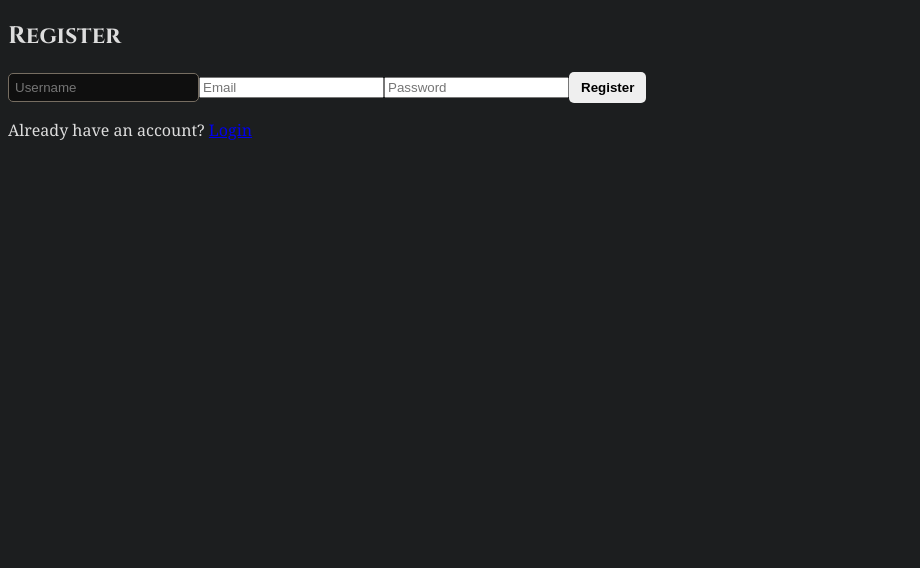
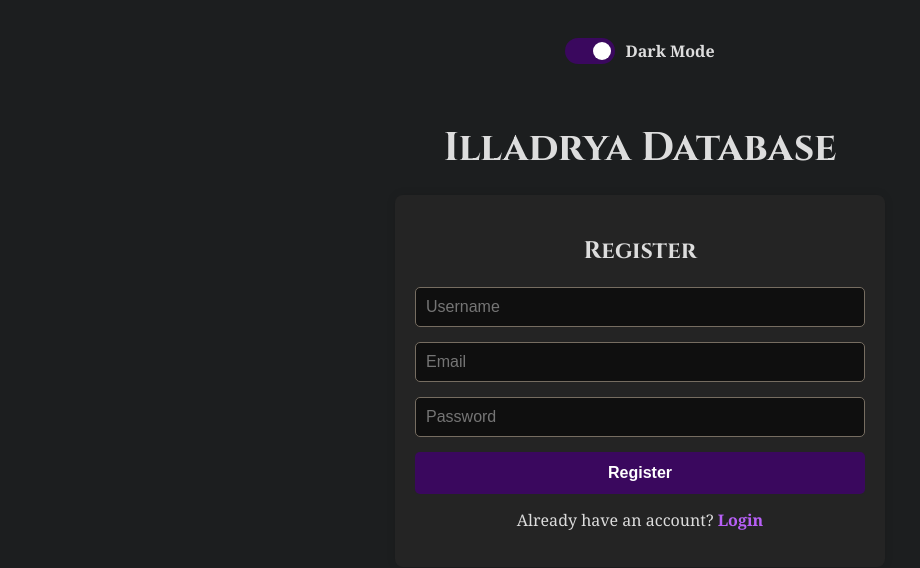
Before and after one commit to SneakinZeekin/illadrya_database, a React (Create React App) app in the folder frontend/: page /register in a window 1280 px wide. Shown: the top 568 px of the page, without its empty margins (0-920 px from the left). Built offline with nearby package versions, Linux system fonts and the light colour scheme.

Commit message:
frontend login/registration added + new home page

```diff
--- a/frontend/src/App.js
+++ b/frontend/src/App.js
@@ -1,5 +1,6 @@
 import React, { useState, useEffect } from "react";
 import { Routes, Route, Navigate } from "react-router-dom";
+import HomePage from "./components/HomePage";
 import SpellList from "./components/SpellList";
 import FeatList from "./components/AdventuringFeatList";
 import LoginPage from "./components/LoginPage";
@@ -37,7 +38,7 @@ function App() {
                     </>
                 ) : (
                     <>
-                        <Route path="/" element={<SpellList />} />
+                        <Route path="/" element={<HomePage />} />
                         <Route path="/spells" element={<SpellList />} />
                         <Route path="/feats" element={<FeatList />} />
                         <Route path="*" element={<Navigate to="/" />} />
--- /dev/null
+++ b/frontend/src/components/HomePage.css
@@ -0,0 +1,33 @@
+.home-container {
+    display: flex;
+    flex-direction: column;
+    align-items: center;
+    text-align: center;
+    padding: 50px;
+}
+
+.home-title {
+    font-size: 32px;
+    font-weight: bold;
+    margin-bottom: 20px;
+}
+
+.nav-buttons {
+    display: flex;
+    gap: 20px;
+    margin-top: 20px;
+}
+
+.nav-buttons button {
+    font-size: 18px;
+    padding: 10px 20px;
+    cursor: pointer;
+    border: none;
+    border-radius: 5px;
+    background-color: var(--button-color);
+    color: var(--button-text);
+}
+
+.nav-buttons button:hover {
+    background-color: var(--button-hover);
+}
--- /dev/null
+++ b/frontend/src/components/HomePage.js
@@ -0,0 +1,32 @@
+import React, { useContext } from "react";
+import { Link } from "react-router-dom";
+import { ThemeContext } from "../ThemeContext";
+import "./HomePage.css";
+
+function HomePage() {
+    const { darkMode, toggleTheme } = useContext(ThemeContext);
+
+    return (
+        <div className="home-container">
+            {/* Dark Mode Toggle */}
+            <div className="theme-toggle">
+                <label className="switch">
+                    <input type="checkbox" checked={darkMode} onChange={toggleTheme} />
+                    <span className="slider round"></span>
+                </label>
+                <span className="theme-label">{darkMode ? "Dark Mode" : "Light Mode"}</span>
+            </div>
+
+            {/* Page Title */}
+            <h1 className="home-title">Illadrya Database</h1>
+
+            {/* Navigation Links */}
+                   <div className="nav-links">
+                    <Link to="/spells" className="nav-link">Spells</Link>
+                    <Link to="/feats" className="nav-link">Adventuring Feats</Link>
+            </div>
+        </div>
+    );
+}
+
+export default HomePage;
--- a/frontend/src/components/LoginPage.js
+++ b/frontend/src/components/LoginPage.js
@@ -1,12 +1,14 @@
-import React, { useState } from "react";
+import React, { useState, useContext } from "react";
 import { useNavigate } from "react-router-dom";
 import axios from "axios";
+import { ThemeContext } from "../ThemeContext";
 
 function LoginPage({ setToken }) {
     const [username, setUsername] = useState("");
     const [password, setPassword] = useState("");
     const [error, setError] = useState("");
     const navigate = useNavigate();
+    const { darkMode, toggleTheme } = useContext(ThemeContext);
 
     const handleLogin = async (e) => {
         e.preventDefault();
@@ -28,33 +30,50 @@ function LoginPage({ setToken }) {
             localStorage.setItem("authToken", token);
             navigate("/");
         } catch (error) {
-            console.error("Login error:", error.response ? error.response.data : error.message);
+            if (error.response) {
+                if (error.response.status === 403) {
+                    setError("Please verify your email before logging in.");
+                } else if (error.response.status === 400) {
                     setError("Invalid username or password.");
+                }
+                else {
+                    setError("An error occurred. Please try again.");
+                }
+            }
         }
     };
 
     return (
+        <div className="auth-page">
+            {/* Dark Mode Toggle */}
+            <div className="theme-toggle">
+                <label className="switch">
+                    <input type="checkbox" checked={darkMode} onChange={toggleTheme} />
+                    <span className="slider round"></span>
+                </label>
+                <span className="theme-label">{darkMode ? "Dark Mode" : "Light Mode"}</span>
+            </div>
+
+            {/* Page Title */}
+            <h1 className="auth-title">Illadrya Database</h1>
+
+            {/* Login Form */}
             <div className="auth-container">
                 <h2>Login</h2>
                 {error && <p className="error-message">{error}</p>}
-            <form onSubmit={handleLogin}>
-                <input
-                    type="text"
-                    placeholder="Username"
-                    value={username}
-                    onChange={(e) => setUsername(e.target.value)}
-                    required
-                />
-                <input
-                    type="password"
-                    placeholder="Password"
-                    value={password}
-                    onChange={(e) => setPassword(e.target.value)}
-                    required
-                />
+                <form onSubmit={handleLogin} className="vertical-form">
+                    <div className="input-group">
+                        <input type="text" placeholder="Username" value={username} onChange={(e) => setUsername(e.target.value)} required />
+                    </div>
+
+                    <div className="input-group">
+                        <input type="password" placeholder="Password" value={password} onChange={(e) => setPassword(e.target.value)} required />
+                    </div>
+
                     <button type="submit">Login</button>
                 </form>
-            <p>Don't have an account? <a href="/register">Register</a></p>
+                <p className="auth-links">Don't have an account? <a href="/register">Register</a></p>
+            </div>
         </div>
     );
 }
--- /dev/null
+++ b/frontend/src/components/RegisterPage.css
@@ -0,0 +1,12 @@
+.error-message-reg {
+    color: red;
+    font-size: 14px;
+    background: var(--card-background);
+    padding: 0px;
+    text-align: left;
+    margin-top: 0px;
+    margin-bottom: 5px;
+    margin-left: 3px;
+    line-height: 0;
+    font-weight: bold;
+  }
--- a/frontend/src/components/RegisterPage.js
+++ b/frontend/src/components/RegisterPage.js
@@ -1,19 +1,104 @@
-import React, { useState } from "react";
+import React, { useState, useContext } from "react";
 import { useNavigate } from "react-router-dom";
 import axios from "axios";
+import { ThemeContext } from "../ThemeContext";
+import "./RegisterPage.css";
 
 function RegisterPage() {
     const [username, setUsername] = useState("");
     const [email, setEmail] = useState("");
     const [password, setPassword] = useState("");
+    const [usernameAvailable, setUsernameAvailable] = useState(null);
+    const [usernameExists, setUsernameExists] = useState(null);
+    const [usernameLength, setUsernameLength] = useState(null);
+    const [emailAvailable, setEmailAvailable] = useState(null);
+    const [emailExists, setEmailExists] = useState(false);
+    const [passwordValid, setPasswordValid] = useState(null);
     const [error, setError] = useState("");
     const [success, setSuccess] = useState("");
     const navigate = useNavigate();
+    const { darkMode, toggleTheme } = useContext(ThemeContext);
+
+    const checkUsername = async (value) => {
+        setUsername(value);
+        setUsernameExists(false);
+
+        if (value.trim() === "") {
+            setUsernameAvailable(null);
+            setUsernameLength(null);
+            return;
+        }
+
+        if (value.length < 4) {
+            setUsernameAvailable(false);
+            setUsernameLength(false);
+            return;
+        } else {
+            setUsernameLength(true);
+        }
+
+        try {
+            const response = await axios.get(`${process.env.REACT_APP_API_URL}/auth/check-username/?username=${value}`);
+            setUsernameAvailable(response.data.available);
+            if (!response.data.available) {
+                setUsernameExists(true);
+            }
+        } catch (error) {
+            setUsernameAvailable(false);
+        }
+    };
+
+    const checkEmail = async (value) => {
+        setEmail(value);
+        setEmailExists(false);
+
+        if (value.trim() === "") {
+            setEmailAvailable(null);
+            return;
+        }
+
+        const emailRegex = /^[^\s@]+@[^\s@]+\.[^\s@]+$/;
+        if (!emailRegex.test(value)) {
+            setEmailAvailable(false);
+            return;
+        }
+
+        try {
+            const response = await axios.get(`${process.env.REACT_APP_API_URL}/auth/check-email/?email=${value}`);
+            setEmailAvailable(response.data.available);
+            if (!response.data.available) {
+                setEmailExists(true);
+            }
+        } catch (error) {
+            setEmailAvailable(false);
+        }
+    };
+
+    const checkPassword = (value) => {
+        setPassword(value);
+
+        if (value.trim() === "") {
+            setPasswordValid(null);
+            return;
+        }
+
+        if (value.length < 8) {
+            setPasswordValid(false);
+        } else {
+            setPasswordValid(true);
+        }
+    };
+
 
     const handleRegister = async (e) => {
         e.preventDefault();
         setError("");
         setSuccess("");
+
+        if (!usernameAvailable || !emailAvailable) {
+            setError("Please choose a valid username and email before registering.");
+            return;
+        }
 
         try {
             const response = await axios.post(
@@ -22,50 +107,75 @@ function RegisterPage() {
                 { headers: { "Content-Type": "application/json" } }
             );
 
-            console.log("Register success:", response);
-
-            if (response.status === 201 || response.status === 200) {
-                setSuccess("Registration successful! Redirecting to login...");
-                setTimeout(() => navigate("/login"), 2000);
+            if (response.status === 201) {
+                setSuccess("Registration successful! Check your email to verify your account.");
+                setTimeout(() => navigate("/login"), 3000);
             } else {
-                setError("Unexpected response. Please try again.");
+                setError("Unexpected error. Please try again.");
             }
         } catch (error) {
-            console.error("Register error:", error.response ? error.response.data : error.message);
             setError("Registration failed. Try again.");
         }
     };
 
     return (
+        <div className="auth-page">
+            {/* Dark Mode Toggle */}
+            <div className="theme-toggle">
+                <label className="switch">
+                    <input type="checkbox" checked={darkMode} onChange={toggleTheme} />
+                    <span className="slider round"></span>
+                </label>
+                <span className="theme-label">{darkMode ? "Dark Mode" : "Light Mode"}</span>
+            </div>
+
+            {/* Page Title */}
+            <h1 className="auth-title">Illadrya Database</h1>
+
             <div className="auth-container">
                 <h2>Register</h2>
                 {error && <p className="error-message">{error}</p>}
                 {success && <p className="success-message">{success}</p>}
-            <form onSubmit={handleRegister}>
+                <form onSubmit={handleRegister} className="vertical-form">
+                    {/* Username Field */}
+                    <div className="input-group">
                         <input
                             type="text"
                             placeholder="Username"
                             value={username}
-                    onChange={(e) => setUsername(e.target.value)}
+                            onChange={(e) => checkUsername(e.target.value)}
                             required
                         />
-                <input
-                    type="email"
-                    placeholder="Email"
-                    value={email}
-                    onChange={(e) => setEmail(e.target.value)}
-                    required
-                />
-                <input
-                    type="password"
-                    placeholder="Password"
-                    value={password}
-                    onChange={(e) => setPassword(e.target.value)}
-                    required
-                />
-                <button type="submit">Register</button>
+                        {usernameAvailable === true && <span className="valid">✔</span>}
+                        {usernameAvailable === false && usernameLength !== null && <span className="invalid">✖</span>}
+                    </div>
+                    {usernameLength === false && <p className="error-message-reg">Username must be at least 4 characters long.</p>}
+                    {usernameExists === true && <p className="error-message-reg">This username is already taken.</p>}
+
+                    {/* Email Field */}
+                    <div className="input-group">
+                        <input type="email" placeholder="Email" value={email} onChange={(e) => checkEmail(e.target.value)} required />
+
+                        {emailAvailable === true && <span className="valid">✔</span>}
+                        {emailAvailable === false && email.trim() !== "" && <span className="invalid">✖</span>}
+                    </div>
+                    {email.trim() !== "" && !/^[^\s@]+@[^\s@]+\.[^\s@]+$/.test(email) && (<p className="error-message-reg">Enter a valid email address.</p>)}
+                    {emailExists && <p className="error-message-reg">This email is already in use.</p>}
+
+                    {/* Password Field */}
+                    <div className="input-group">
+                        <input type="password" placeholder="Password" value={password} onChange={(e) => checkPassword(e.target.value)} required />
+
+                        {passwordValid === true && <span className="valid">✔</span>}
+                        {passwordValid === false && password.length > 0 && <span className="invalid">✖</span>}
+                    </div>
+                    {passwordValid === false && password.length > 0 && (<p className="error-message-reg">Password must be at least 8 characters long.</p>)}
+
+                    {/* Register Button */}
+                    <button type="submit" disabled={!usernameAvailable || !emailAvailable}>Register</button>
                 </form>
-            <p>Already have an account? <a href="/login">Login</a></p>
+                <p className="auth-links">Already have an account? <a href="/login">Login</a></p>
+            </div>
         </div>
     );
 }
--- a/frontend/src/index.css
+++ b/frontend/src/index.css
@@ -134,24 +134,66 @@ nav, .nav-link, .button, .ui-element {
 }
 
 button {
-  padding: 8px 12px;
+  padding: 12px;
+  background: var(--header-background);
+  color: white;
+  font-size: 16px;
   border: none;
   border-radius: 5px;
   cursor: pointer;
   font-weight: bold;
   transition: all 0.2s ease-in-out;
+  outline: none !important;
 }
 
 button:hover {
   opacity: 0.8;
+  background: var(--splash-color);
 }
 
-input[type="text"], select {
+button:focus {
+  border: 2px solid var(--splash-color);
+  box-shadow: 0 0 1px var(--splash-color);
+  outline: none;
+  transition: none;
+}
+
+input, select {
   padding: 6px;
   border-radius: 5px;
-  border: 1px solid #766d61;
-  background-color: #0f0f0f;
-  color: #dddddd;
+  border: 1px solid var(--border-color);
+  background-color: var(--filter-color);
+  color: var(--text-color);
+}
+
+.input-group input:focus {
+  outline: none;
+  box-shadow: none;
+}
+
+.input-group:focus-within {
+  border: 2px solid var(--splash-color);
+  box-shadow: 0 0 1px var(--splash-color);
+}
+
+.input-group {
+  display: flex;
+  align-items: center;
+  justify-content: space-between;
+  padding: 0px;
+  border: 1px solid var(--border-color);
+  border-radius: 5px;
+  background-color: var(--filter-color);
+  color: var(--text-color);
+}
+
+.input-group input {
+  flex: 1;
+  padding: 10px;
+  font-size: 16px;
+  border: none;
+  background: transparent;
+  color: var(--text-color);
 }
 
 ::-webkit-scrollbar {
@@ -170,3 +212,81 @@ input[type="text"], select {
 ::-webkit-scrollbar-thumb:hover {
   background: #888;
 }
+
+.auth-container {
+  width: 100%;
+  max-width: 450px;
+  padding: 20px;
+  background: var(--card-background);
+  border-radius: 8px;
+  box-shadow: 0 0 10px rgba(0, 0, 0, 0.1);
+  text-align: center;
+  color: var(--text-color);
+}
+
+.auth-page {
+  display: flex;
+  flex-direction: column;
+  align-items: center;
+  text-align: center;
+  padding: 20px;
+}
+
+.auth-title {
+  font-size: 40px;
+  font-weight: bold;
+  margin-bottom: 20px;
+}
+
+.auth-links {
+  margin-top: 15px;
+}
+
+.auth-links a {
+  color: var(--splash-color);
+  text-decoration: none;
+  font-weight: bold;
+}
+
+.auth-links a:hover {
+  text-decoration: underline;
+}
+
+.error-message {
+  color: red;
+  font-size: 14px;
+  background: var(--card-background);
+  padding: 0px;
+  border-radius: 5px;
+  text-align: center;
+}
+
+.success-message {
+  color: green;
+  font-size: 14px;
+  background: var(--card-background);
+  padding: 0px;
+  border-radius: 5px;
+  text-align: center;
+}
+
+.vertical-form {
+  display: flex;
+  flex-direction: column;
+  gap: 15px;
+}
+
+.valid {
+  color: green;
+}
+
+.invalid {
+  color: red;
+}
+
+.valid, .invalid {
+  font-size: 27px;
+  font-weight: bold;
+  margin-left: 8px;
+  margin-right: 10px;
+}
```
Lines whose indentation alone changed are shown as unchanged.
